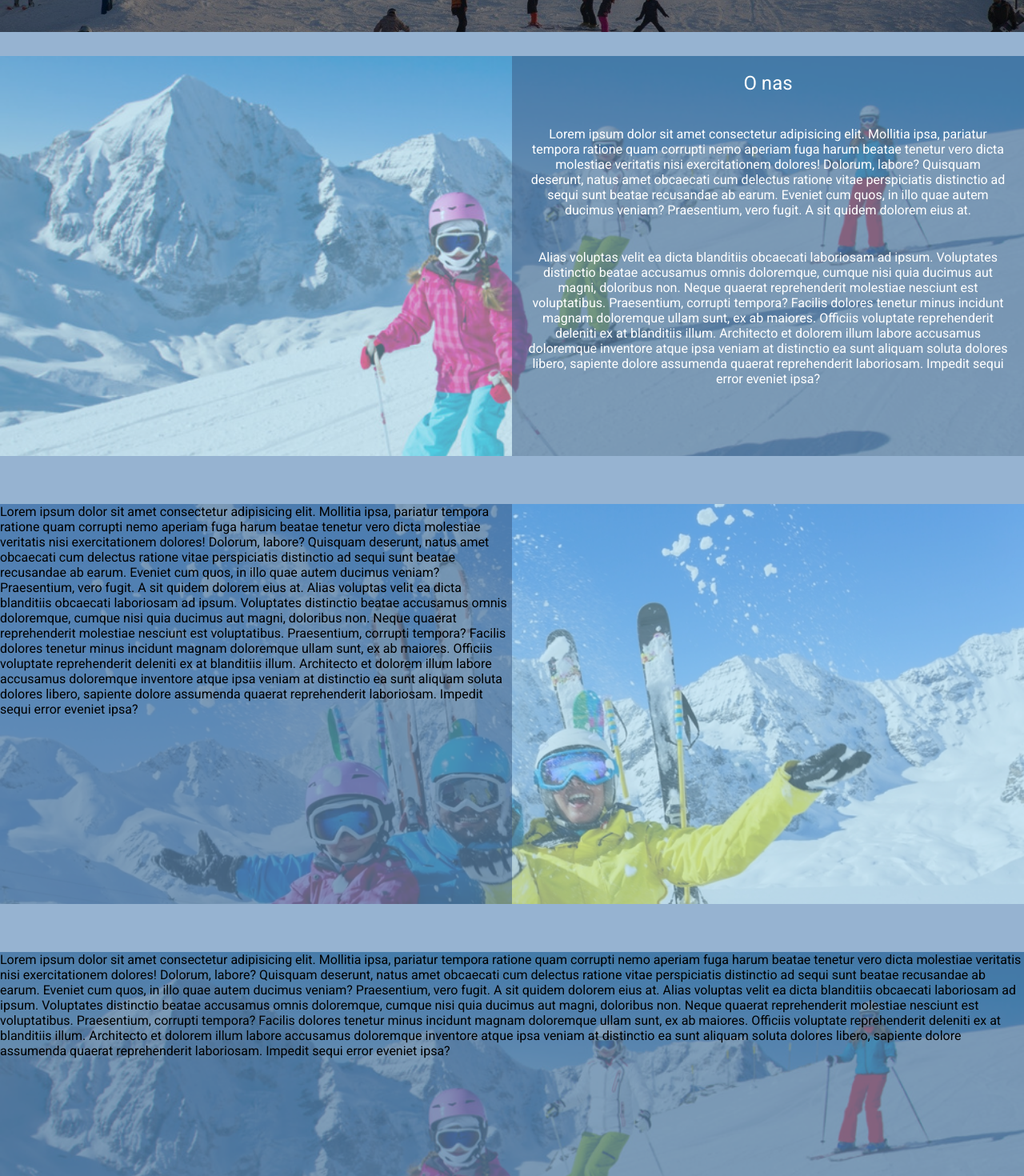
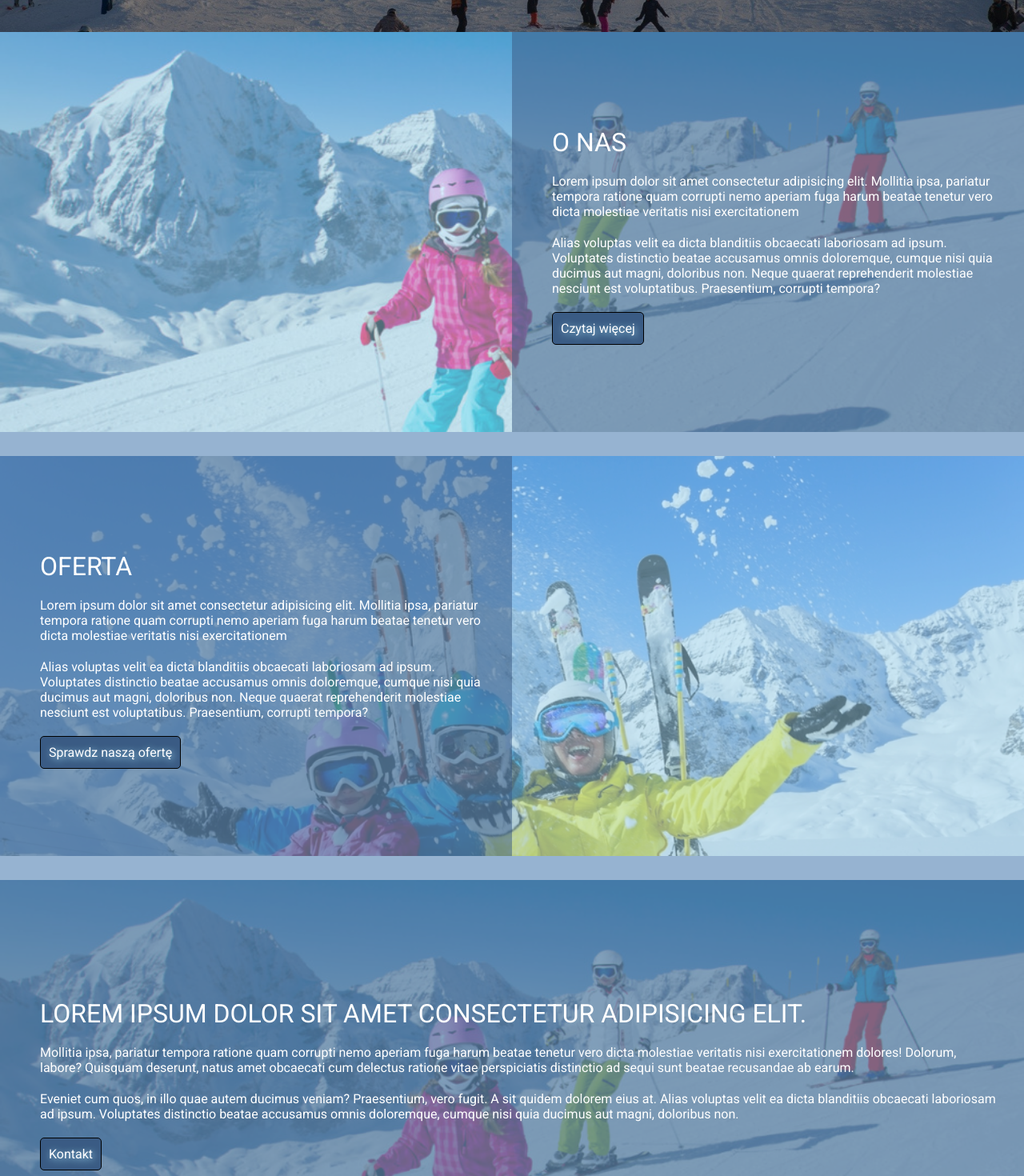
Before and after one commit to MareKor27/ski-school-site, a React (Vite) app: page / in a window 1280 px wide. Shown: the part 460-1930 px from the top of the page at 80% size. Built offline with nearby package versions, Linux system fonts and the light colour scheme.

Commit message:
Main page changes

```diff
--- /dev/null
+++ b/src/components/button/OwnButton.module.css
@@ -0,0 +1,21 @@
+.linked-button {
+  background-color: #3a5b84;
+  border: 1px solid #000;
+  border-radius: 5px;
+  text-decoration: none;
+  color: #fff;
+  margin: 10px 0 0 10px;
+  transition: all 0.5s linear;
+  text-shadow: #aae6ff 2px 2px 10px;
+}
+
+.linked-button:hover {
+  background-color: #96b3d1;
+  border: 1px solid #000;
+  border-radius: 5px;
+  text-decoration: none;
+  color: #000000;
+  margin: 10px 0 0 10px;
+  transition: all 0.5s linear;
+  text-shadow: #ffffff 2px 2px 10px;
+}
--- /dev/null
+++ b/src/components/button/OwnButton.tsx
@@ -0,0 +1,14 @@
+import style from "~/components/button/OwnButton.module.css";
+
+type OwnButton = {
+  link: string;
+  text: string;
+};
+
+export function OwnButton({ link, text }: OwnButton) {
+  return (
+    <a className={style["linked-button"]} href={`/${link}`}>
+      {text}
+    </a>
+  );
+}
--- a/src/components/infoBox/InfoBox.module.css
+++ b/src/components/infoBox/InfoBox.module.css
@@ -1,12 +1,11 @@
 .infoBox {
   height: 500px;
-  margin: 30px 0 30px 0;
+  margin: 0px 0 30px 0;
   background-color: rgba(25, 49, 187, 0.548);
   width: 100%;
 }
 
 .infoBox-content {
-  /* background-color: rgb(83, 83, 204); */
   background-repeat: no-repeat;
   background-size: cover;
   position: relative;
@@ -29,7 +28,17 @@
   position: absolute;
   background-color: #3a5b8485;
   z-index: 15;
+  display: flex;
+  flex-direction: column;
+  align-items: flex-start;
+  justify-content: center;
+  padding: 0 20px 0 40px;
 }
+
+.text-part > * {
+  padding: 10px;
+}
+
 .type1 {
   right: 0;
   width: 50%;
@@ -45,6 +54,9 @@
 h2,
 p {
   color: white;
-  text-align: center;
-  padding: 20px;
 }
+
+h2 {
+  text-transform: uppercase;
+  font-size: 2rem;
+}
--- a/src/components/infoBox/InfoBox.tsx
+++ b/src/components/infoBox/InfoBox.tsx
@@ -21,8 +21,6 @@ export function InfoBox({ children, type, image }: InfoBoxType) {
           }}
         >
           <div className={s("appla")}></div>
-
-          {/* <div className={[style["text-part"], style[`type${type}`]].join(" ")}> */}
           <div className={s(`text-part type${type}`)}>{children}</div>
         </div>
       </Contener>
--- a/src/pages/AboutUs.tsx
+++ b/src/pages/AboutUs.tsx
@@ -1,3 +1,9 @@
+import { Contener } from "~/components/contener/Contener";
+
 export function AboutUs() {
-  return <h2>AboutUs</h2>;
+  return (
+    <Contener>
+      <h2>AboutUs</h2>
+    </Contener>
+  );
 }
--- a/src/pages/Home.tsx
+++ b/src/pages/Home.tsx
@@ -1,3 +1,4 @@
+import { OwnButton } from "~/components/button/OwnButton";
 import { InfoBox } from "~/components/infoBox/InfoBox";
 import { Parallax } from "~/components/parallax/Parallax";
 import { Slider } from "~/components/slider/Slider";
@@ -9,66 +10,58 @@ export function Home() {
       <InfoBox type={1} image={"url('public/images/box-1.jpg')"}>
         <h2>O nas</h2>
         <p>
-          Lorem ipsum dolor sit amet consectetur adipisicing elit. Mollitia
-          ipsa, pariatur tempora ratione quam corrupti nemo aperiam fuga harum
-          beatae tenetur vero dicta molestiae veritatis nisi exercitationem
-          dolores! Dolorum, labore? Quisquam deserunt, natus amet obcaecati cum
-          delectus ratione vitae perspiciatis distinctio ad sequi sunt beatae
-          recusandae ab earum. Eveniet cum quos, in illo quae autem ducimus
-          veniam? Praesentium, vero fugit. A sit quidem dolorem eius at.
+          <b>
+            Lorem ipsum dolor sit amet consectetur adipisicing elit. Mollitia
+            ipsa, pariatur tempora ratione quam corrupti nemo aperiam fuga harum
+            beatae tenetur vero dicta molestiae veritatis nisi exercitationem
+          </b>
         </p>
         <p>
           Alias voluptas velit ea dicta blanditiis obcaecati laboriosam ad
           ipsum. Voluptates distinctio beatae accusamus omnis doloremque, cumque
           nisi quia ducimus aut magni, doloribus non. Neque quaerat
           reprehenderit molestiae nesciunt est voluptatibus. Praesentium,
-          corrupti tempora? Facilis dolores tenetur minus incidunt magnam
-          doloremque ullam sunt, ex ab maiores. Officiis voluptate reprehenderit
-          deleniti ex at blanditiis illum. Architecto et dolorem illum labore
-          accusamus doloremque inventore atque ipsa veniam at distinctio ea sunt
-          aliquam soluta dolores libero, sapiente dolore assumenda quaerat
-          reprehenderit laboriosam. Impedit sequi error eveniet ipsa?
+          corrupti tempora?
         </p>
+        <OwnButton link={"o-nas"} text={"Czytaj więcej"} />
       </InfoBox>
 
       <InfoBox type={2} image={"url('public/images/box-2.jpg')"}>
-        Lorem ipsum dolor sit amet consectetur adipisicing elit. Mollitia ipsa,
-        pariatur tempora ratione quam corrupti nemo aperiam fuga harum beatae
-        tenetur vero dicta molestiae veritatis nisi exercitationem dolores!
-        Dolorum, labore? Quisquam deserunt, natus amet obcaecati cum delectus
-        ratione vitae perspiciatis distinctio ad sequi sunt beatae recusandae ab
-        earum. Eveniet cum quos, in illo quae autem ducimus veniam? Praesentium,
-        vero fugit. A sit quidem dolorem eius at. Alias voluptas velit ea dicta
-        blanditiis obcaecati laboriosam ad ipsum. Voluptates distinctio beatae
-        accusamus omnis doloremque, cumque nisi quia ducimus aut magni,
-        doloribus non. Neque quaerat reprehenderit molestiae nesciunt est
-        voluptatibus. Praesentium, corrupti tempora? Facilis dolores tenetur
-        minus incidunt magnam doloremque ullam sunt, ex ab maiores. Officiis
-        voluptate reprehenderit deleniti ex at blanditiis illum. Architecto et
-        dolorem illum labore accusamus doloremque inventore atque ipsa veniam at
-        distinctio ea sunt aliquam soluta dolores libero, sapiente dolore
-        assumenda quaerat reprehenderit laboriosam. Impedit sequi error eveniet
-        ipsa?
+        <h2>Oferta</h2>
+        <p>
+          <b>
+            Lorem ipsum dolor sit amet consectetur adipisicing elit. Mollitia
+            ipsa, pariatur tempora ratione quam corrupti nemo aperiam fuga harum
+            beatae tenetur vero dicta molestiae veritatis nisi exercitationem
+          </b>
+        </p>
+        <p>
+          Alias voluptas velit ea dicta blanditiis obcaecati laboriosam ad
+          ipsum. Voluptates distinctio beatae accusamus omnis doloremque, cumque
+          nisi quia ducimus aut magni, doloribus non. Neque quaerat
+          reprehenderit molestiae nesciunt est voluptatibus. Praesentium,
+          corrupti tempora?
+        </p>
+        <OwnButton link={"cennik"} text={"Sprawdz naszą ofertę"} />
       </InfoBox>
 
       <InfoBox type={3} image={"url('public/images/box-1.jpg')"}>
-        Lorem ipsum dolor sit amet consectetur adipisicing elit. Mollitia ipsa,
-        pariatur tempora ratione quam corrupti nemo aperiam fuga harum beatae
-        tenetur vero dicta molestiae veritatis nisi exercitationem dolores!
-        Dolorum, labore? Quisquam deserunt, natus amet obcaecati cum delectus
-        ratione vitae perspiciatis distinctio ad sequi sunt beatae recusandae ab
-        earum. Eveniet cum quos, in illo quae autem ducimus veniam? Praesentium,
-        vero fugit. A sit quidem dolorem eius at. Alias voluptas velit ea dicta
-        blanditiis obcaecati laboriosam ad ipsum. Voluptates distinctio beatae
-        accusamus omnis doloremque, cumque nisi quia ducimus aut magni,
-        doloribus non. Neque quaerat reprehenderit molestiae nesciunt est
-        voluptatibus. Praesentium, corrupti tempora? Facilis dolores tenetur
-        minus incidunt magnam doloremque ullam sunt, ex ab maiores. Officiis
-        voluptate reprehenderit deleniti ex at blanditiis illum. Architecto et
-        dolorem illum labore accusamus doloremque inventore atque ipsa veniam at
-        distinctio ea sunt aliquam soluta dolores libero, sapiente dolore
-        assumenda quaerat reprehenderit laboriosam. Impedit sequi error eveniet
-        ipsa?
+        <h2>Lorem ipsum dolor sit amet consectetur adipisicing elit.</h2>
+        <p>
+          Mollitia ipsa, pariatur tempora ratione quam corrupti nemo aperiam
+          fuga harum beatae tenetur vero dicta molestiae veritatis nisi
+          exercitationem dolores! Dolorum, labore? Quisquam deserunt, natus amet
+          obcaecati cum delectus ratione vitae perspiciatis distinctio ad sequi
+          sunt beatae recusandae ab earum.
+        </p>
+        <p>
+          Eveniet cum quos, in illo quae autem ducimus veniam? Praesentium, vero
+          fugit. A sit quidem dolorem eius at. Alias voluptas velit ea dicta
+          blanditiis obcaecati laboriosam ad ipsum. Voluptates distinctio beatae
+          accusamus omnis doloremque, cumque nisi quia ducimus aut magni,
+          doloribus non.
+        </p>
+        <OwnButton link={"kontakt"} text={"Kontakt"} />
       </InfoBox>
 
       <Parallax />
```
